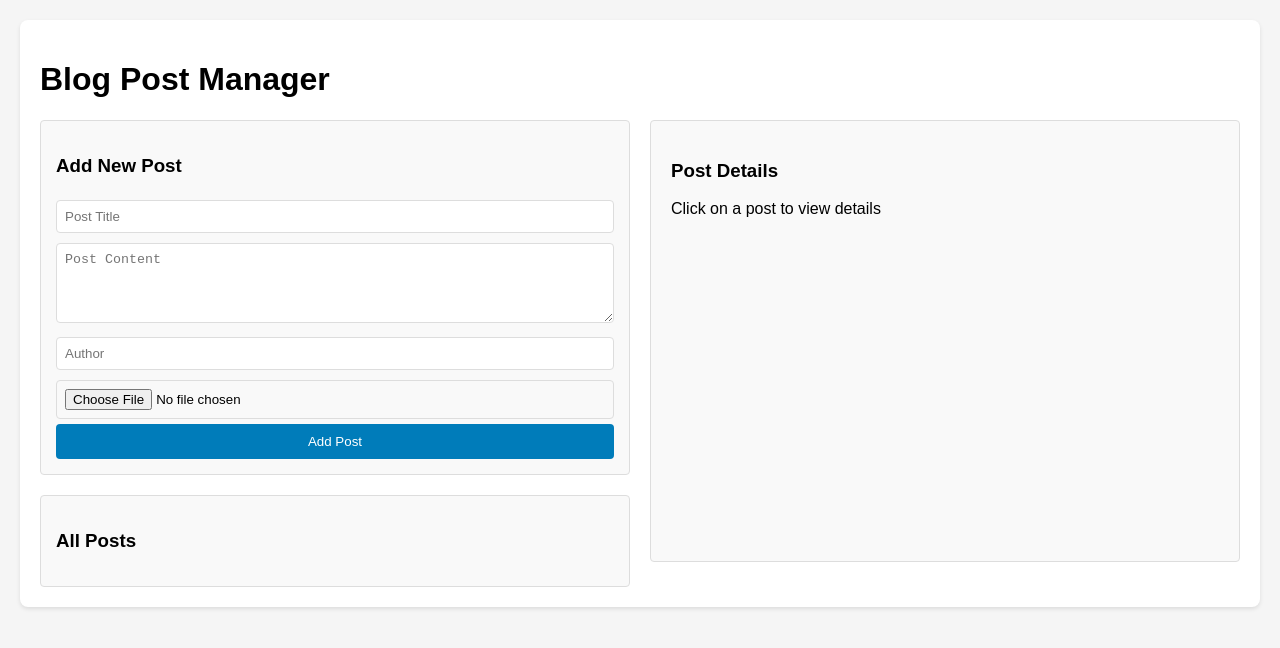
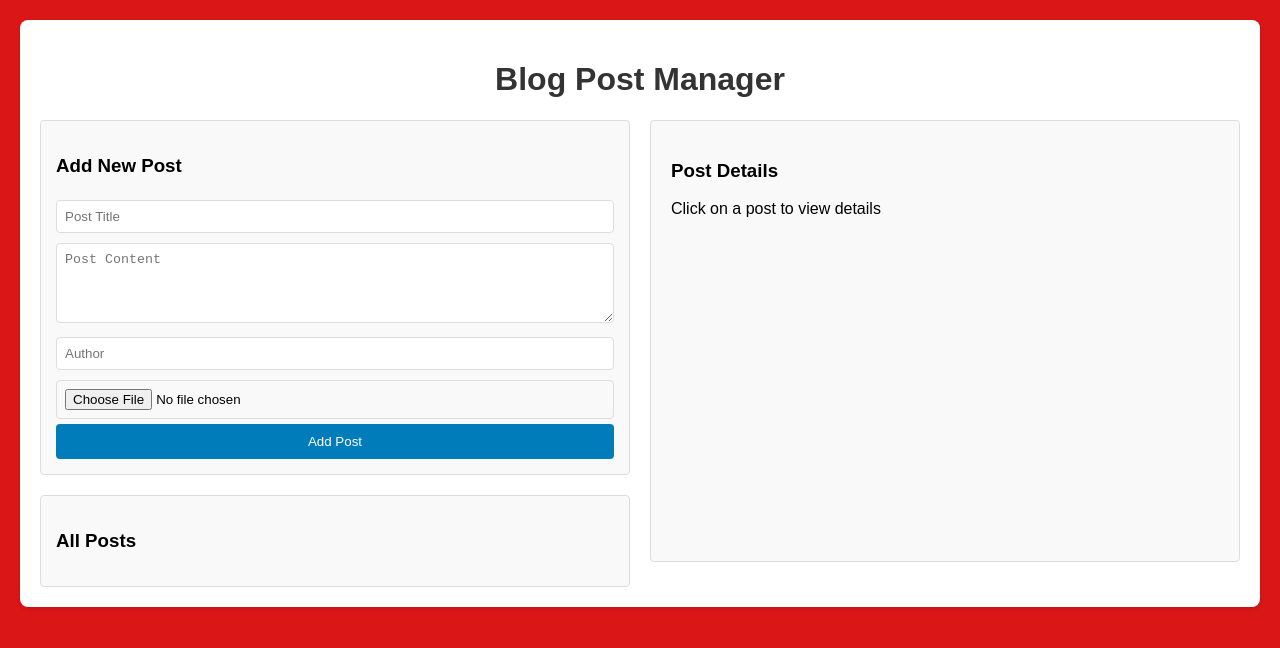
Before and after one commit to Clive-Nyaga/Simple-Blog-or-Post-Manager, a plain HTML site: page index.html in a window 1280 px wide. Drawn offline with Linux system fonts and the light colour scheme; no server answers.

Commit message:
Adds red background, centers title of the page

```diff
--- a/styles.css
+++ b/styles.css
@@ -2,7 +2,7 @@ body {
     font-family: Arial, sans-serif;
     margin: 0;
     padding: 20px;
-    background-color: #f5f5f5;
+    background-color: #da1616;
 }
 
 .container {
@@ -12,6 +12,11 @@ body {
     padding: 20px;
     border-radius: 8px;
     box-shadow: 0 2px 4px rgba(0,0,0,0.1);
+}
+
+.container h1 {
+    text-align: center;
+    color: #333;
 }
 
 .main-content {
```
